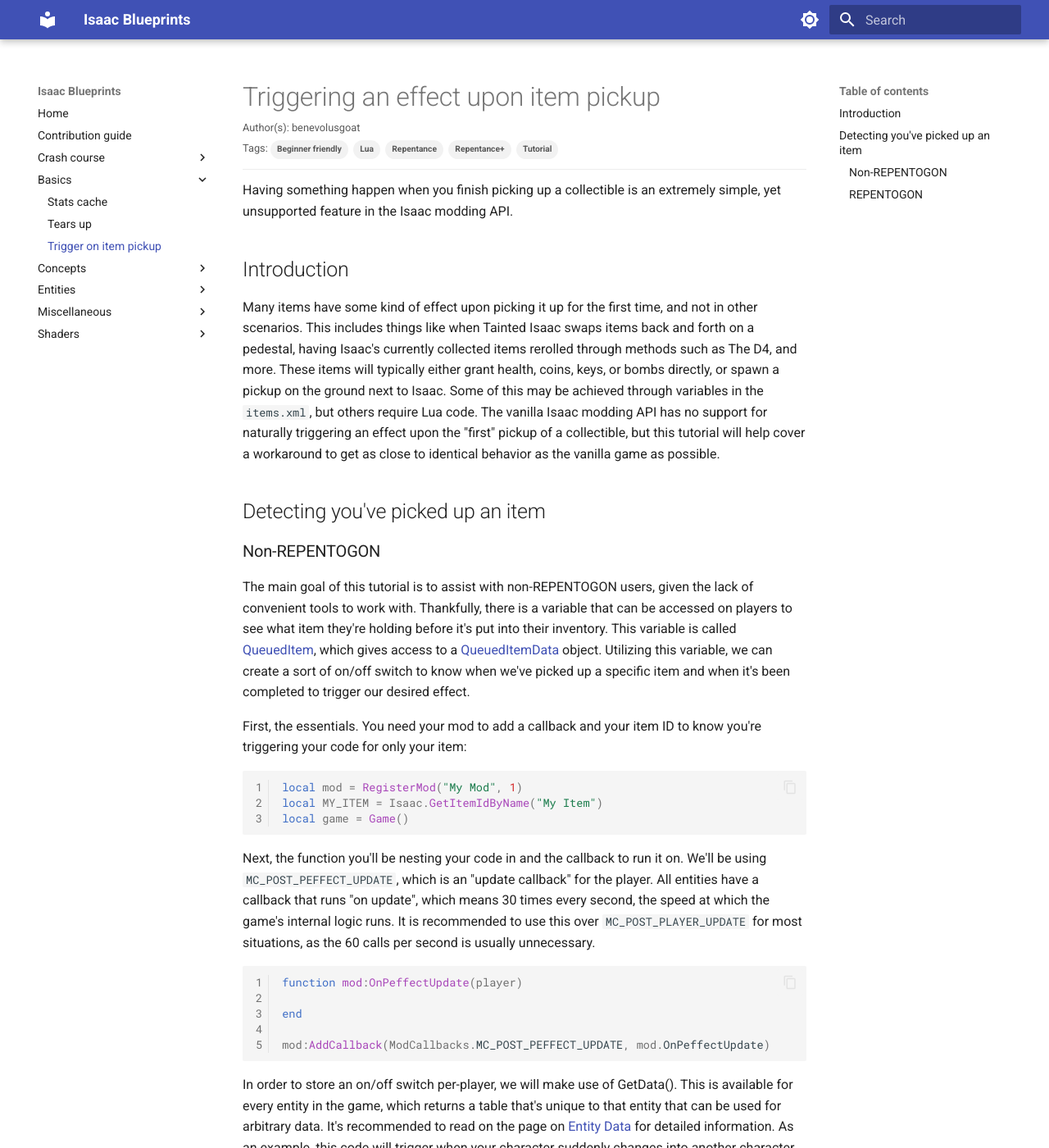
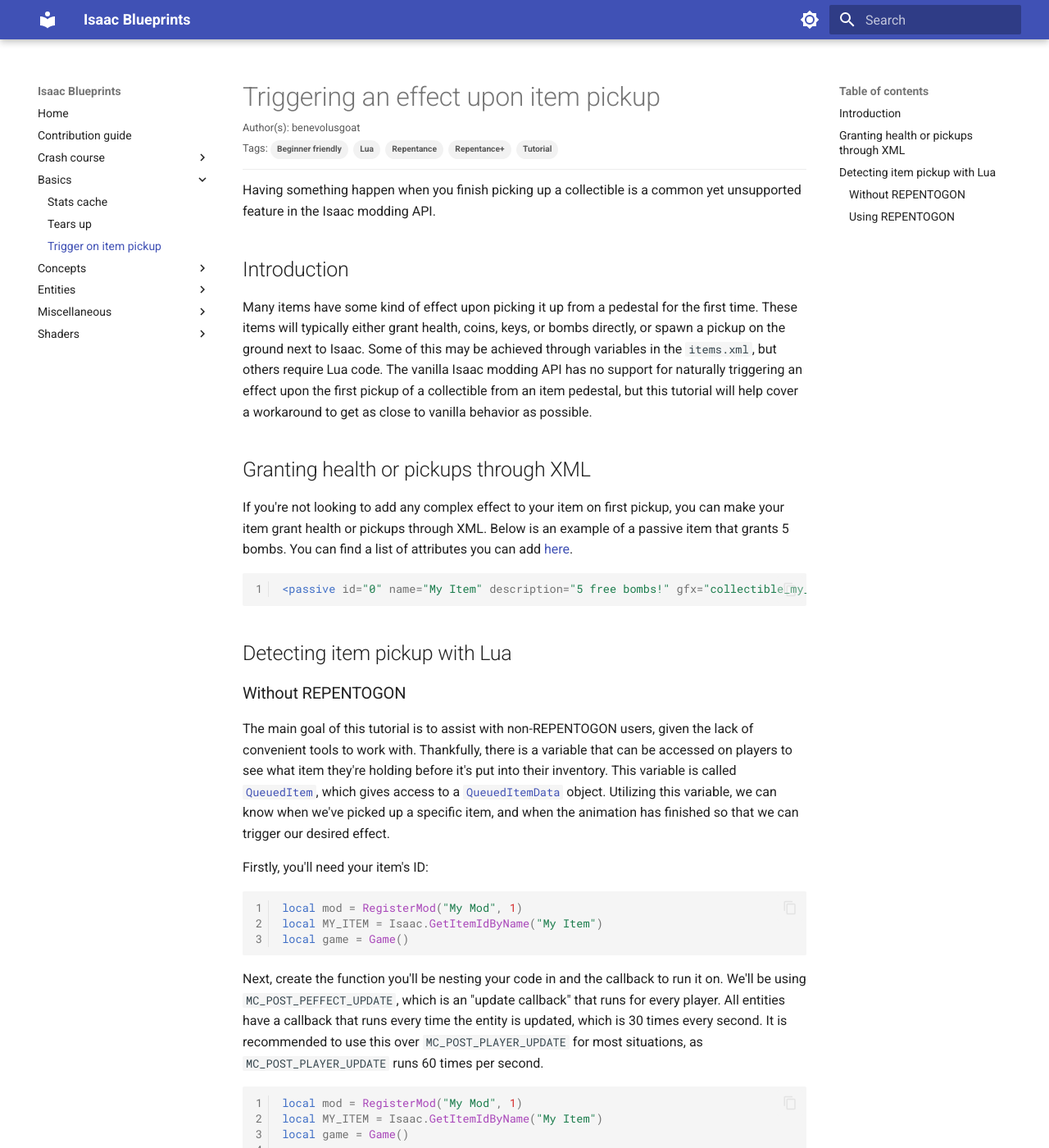
Before and after one commit to catinsurance/IsaacBlueprints, an MkDocs documentation site: the page built from docs/tutorials/basics/trigger_on_item_pickup.md, in a window 1280 px wide and 1400 px high. Shown: the whole window at 82% size. Built offline with MkDocs 1.6.1 and Material for MkDocs 9.7.7, drawn with Linux system fonts in a browser that asks for light colours; comment, search, counter and statistics services are not loaded; some of the changed text lies outside the part shown.

Commit message:
Trigger on item pickup revisions

````diff
--- a/docs/tutorials/basics/trigger_on_item_pickup.md
+++ b/docs/tutorials/basics/trigger_on_item_pickup.md
@@ -10,17 +10,24 @@
     - Lua
 ---
 
-Having something happen when you finish picking up a collectible is an extremely simple, yet unsupported feature in the Isaac modding API.
+Having something happen when you finish picking up a collectible is a common yet unsupported feature in the Isaac modding API.
 
 ## Introduction
-Many items have some kind of effect upon picking it up for the first time, and not in other scenarios. This includes things like when Tainted Isaac swaps items back and forth on a pedestal, having Isaac's currently collected items rerolled through methods such as The D4, and more. These items will typically either grant health, coins, keys, or bombs directly, or spawn a pickup on the ground next to Isaac. Some of this may be achieved through variables in the `items.xml`, but others require Lua code. The vanilla Isaac modding API has no support for naturally triggering an effect upon the "first" pickup of a collectible, but this tutorial will help cover a workaround to get as close to identical behavior as the vanilla game as possible.
+Many items have some kind of effect upon picking it up from a pedestal for the first time. These items will typically either grant health, coins, keys, or bombs directly, or spawn a pickup on the ground next to Isaac. Some of this may be achieved through variables in the `items.xml`, but others require Lua code. The vanilla Isaac modding API has no support for naturally triggering an effect upon the first pickup of a collectible from an item pedestal, but this tutorial will help cover a workaround to get as close to vanilla behavior as possible.
 
-## Detecting you've picked up an item
+## Granting health or pickups through XML
+If you're not looking to add any complex effect to your item on first pickup, you can make your item grant health or pickups through XML. Below is an example of a passive item that grants 5 bombs. You can find a list of attributes you can add [here](https://wofsauge.github.io/IsaacDocs/rep/xml/items.html).
 
-### Non-REPENTOGON
-The main goal of this tutorial is to assist with non-REPENTOGON users, given the lack of convenient tools to work with. Thankfully, there is a variable that can be accessed on players to see what item they're holding before it's put into their inventory. This variable is called [QueuedItem](https://wofsauge.github.io/IsaacDocs/rep/EntityPlayer.html#queueditem), which gives access to a [QueuedItemData](https://wofsauge.github.io/IsaacDocs/rep/QueueItemData.html) object. Utilizing this variable, we can create a sort of on/off switch to know when we've picked up a specific item and when it's been completed to trigger our desired effect.
+```xml
+<passive id="0" name="My Item" description="5 free bombs!" gfx="collectible_my_item.png" quality="0" bombs="5" />
+```
 
-First, the essentials. You need your mod to add a callback and your item ID to know you're triggering your code for only your item:
+## Detecting item pickup with Lua
+
+### Without REPENTOGON
+The main goal of this tutorial is to assist with non-REPENTOGON users, given the lack of convenient tools to work with. Thankfully, there is a variable that can be accessed on players to see what item they're holding before it's put into their inventory. This variable is called [`QueuedItem`](https://wofsauge.github.io/IsaacDocs/rep/EntityPlayer.html#queueditem), which gives access to a [`QueuedItemData`](https://wofsauge.github.io/IsaacDocs/rep/QueueItemData.html) object. Utilizing this variable, we can know when we've picked up a specific item, and when the animation has finished so that we can trigger our desired effect.
+
+Firstly, you'll need your item's ID:
 
 ```Lua
 local mod = RegisterMod("My Mod", 1)
@@ -28,47 +35,33 @@
 local game = Game()
 ```
 
-Next, the function you'll be nesting your code in and the callback to run it on. We'll be using `MC_POST_PEFFECT_UPDATE`, which is an "update callback" for the player. All entities have a callback that runs "on update", which means 30 times every second, the speed at which the game's internal logic runs. It is recommended to use this over `MC_POST_PLAYER_UPDATE` for most situations, as the 60 calls per second is usually unnecessary.
+Next, create the function you'll be nesting your code in and the callback to run it on. We'll be using `MC_POST_PEFFECT_UPDATE`, which is an "update callback" that runs for every player. All entities have a callback that runs every time the entity is updated, which is 30 times every second. It is recommended to use this over `MC_POST_PLAYER_UPDATE` for most situations, as `MC_POST_PLAYER_UPDATE` runs 60 times per second.
 
 ```Lua
+local mod = RegisterMod("My Mod", 1)
+local MY_ITEM = Isaac.GetItemIdByName("My Item")
+local game = Game()
+
 function mod:OnPeffectUpdate(player)
-
+	--We'll put our code in here
 end
 
 mod:AddCallback(ModCallbacks.MC_POST_PEFFECT_UPDATE, mod.OnPeffectUpdate)
 ```
 
-In order to store an on/off switch per-player, we will make use of GetData(). This is available for every entity in the game, which returns a table that's unique to that entity that can be used for arbitrary data. It's recommended to read on the page on [Entity Data](../concepts/entity_data.md) for detailed information. As an example, this code will trigger when your character suddenly changes into another character during a run.
+Now we'll use `QueuedItem` to read what item the player is holding above their head, and if they're holding any item at all. `QueuedItem` has three variables: `Charge`, `Item`, and `Touched`.
+
+- `Charge` is only relevant to active items. It gives you the current charge of the active item.
+- `Item` is the [ItemConfigItem](https://wofsauge.github.io/IsaacDocs/rep/ItemConfig_Item.html) object that stores every piece of information on an item you could ask for, and as such is important for identifying what item it is. `QueuedItem` will always be available, but `Item` can return `nil` if Isaac is not holding any items above his head. **Remember that this can also have information on trinkets, not just collectibles**.
+- `Touched` is the key to accomplishing the goal of this tutorial, indicating if this particular copy of the item has been picked up before or not. It will return `false` if not, and `true` otherwise.
+
+Additionally, we will make use of `GetData()`. This is a function available for every entity in the game which returns a table that's unique to that entity that can be used to store arbitrary data. It's recommended to read the article on [Entity Data](../concepts/entity_data.md) for detailed information about its many drawbacks.
 
 ```Lua
-function mod:OnPeffectUpdate(player)
-	--This will give us a table that will only ever exist for this player.
-	local data = player:GetData()
-	--Store your PlayerType here for ease of access.
-	local playerType = player:GetPlayerType()
+local mod = RegisterMod("My Mod", 1)
+local MY_ITEM = Isaac.GetItemIdByName("My Item")
+local game = Game()
 
-	--An "if not variable" check will check if it's equal to `nil`, meaning doesn't exist/hasn't been initialized yet, or `false`.
-	--This will pass if we haven't set our "on" switch yet.
-	if not data.TrackPlayerType then
-		data.TrackPlayerType = playerType
-	--This "elseif" statement will only ever run if our data DOES exist, thanks to the if check attached above it.
-	elseif data.TrackPlayerType ~= playerType then
-		--Execute code here
-		--Be sure to update so that this doesn't trigger again right away!
-		data.TrackPlayerType = playerType
-	end
-end
-
-mod:AddCallback(ModCallbacks.MC_POST_PEFFECT_UPDATE, mod.OnPeffectUpdate)
-```
-
-`QueuedItem` has three variables: `Charge`, `Item`, and `Touched`.
-
-- `Charge` is only relevant to active items. Gives you the current charge of the active item.
-- `Item` is the [ItemConfigItem](https://wofsauge.github.io/IsaacDocs/rep/ItemConfig_Item.html) object that stores every piece of information on an item you could ask for, and as such is important for identifying what item it is. `QueuedItem` will always be available, but `Item` can return `nil` if Isaac is not holding any items above his head. **Remember that this can also have information on trinkets, not just collectibles**.
-- `Touched` is the key to accomplishing the goal of this tutorial, indicating if this particular copy of the item has been picked up before or not. It will return `false` if not, `true` otherwise.
-
-```Lua
 function mod:OnPeffectUpdate(player)
 	local data = player:GetData()
 	--We store the variable here for ease of access; don't have to type it out every time you need it
@@ -76,15 +69,16 @@
 
 	--An "if variable" check will check if the variable exists (not `nil`) or is equal to `true`. This check will pass if Isaac is holding an item!
 	if heldItem
-		--Check the ID of the item matches your item's ID!
+		--Check that the ID of the item matches your item's ID!
 		and heldItem.ID == MY_ITEM
-		--Important to check that it's a collectible, not a trinket! There's :IsTrinket() if you wish to check otherwise.
+		--Important to check that it's a collectible, not a trinket! There's also :IsTrinket() if you wish to check the inverse.
 		and heldItem:IsCollectible()
 		and not heldItem.Touched
+		-- Store that this was our item so that we can run the rest of code only if it is
 		and not data.QueueMyItemPickup
 	then
 		data.QueueMyItemPickup = true
-	--Check if we're no longer holding an item and we detected earlier we were holding our item.
+	--Check that we're no longer holding an item and for if the item was our item.
 	elseif not heldItem and data.QueueMyItemPickup then
 		--Execute code here
 
@@ -96,9 +90,13 @@
 mod:AddCallback(ModCallbacks.MC_POST_PEFFECT_UPDATE, mod.OnPeffectUpdate)
 ```
 
-Finally, we can spawn something in!
+Finally, we will spawn a random heart on first-time pickup.
 
 ```Lua
+local mod = RegisterMod("My Mod", 1)
+local MY_ITEM = Isaac.GetItemIdByName("My Item")
+local game = Game()
+
 function mod:OnPeffectUpdate(player)
 	local data = player:GetData()
 	local heldItem = player.QueuedItem.Item
@@ -119,10 +117,10 @@
 			local rng = player:GetCollectibleRNG(MY_ITEM)
 			--Game():Spawn(Entity type, Entity variant, position, velocity, Entity who spawned it, Entity subtype, RNG seed)
 			--The entity's SubType here is 0 to allow the game to determine what kind of heart pickup is spawned. Handy for hearts, keys, coins, bombs, trinkets, and collectibles.
-			--rng:Next() will simultaneously advance the state of the RNG object (so it can return a different number next time its used)
-			--and return the new seed it got from having its state advanced, perfect for nestling inside this function.
-			Game():Spawn(EntityType.ENTITY_PICKUP, PickupVariant.PICKUP_HEART, pos, Vector.Zero, player, 0, rng:Next())
+			--rng:Next() will "advance" (change) the seed of the RNG object, returning that new seed
+			game:Spawn(EntityType.ENTITY_PICKUP, PickupVariant.PICKUP_HEART, pos, Vector.Zero, player, 0, rng:Next())
 		end
+
 		data.QueueMyItemPickup = nil
 	end
 end
@@ -130,10 +128,11 @@
 mod:AddCallback(ModCallbacks.MC_POST_PEFFECT_UPDATE, mod.OnPeffectUpdate)
 ```
 
-Unfortuntately, this method can only cover if Isaac has an item queued to be put into their inventory, such as collecting them from pedestals, and not from any methods that involve directly adding the item into Isaac's inventory, as the vanilla modding API does not provide any access to it. At the least, this covers the most common scenario of Isaac obtaining items.
+???+ info "Note"
+	This method will only cover if Isaac has an item queued to be put into his inventory, such as collecting them from pedestals, and not from any methods that involve directly adding the item into Isaac's inventory such as the debug console.
 
-### :modding-repentogon: REPENTOGON
-The very first callback REPENTOGON added when in development was MC_POST_ADD_COLLECTIBLE. It will trigger whenever an item is added to Isaac's inventory, with a parameter to see if it's a first-time pickup or not. This is the perfect callback for the purposes of this tutorial.
+### :modding-repentogon: Using REPENTOGON
+REPENTOGON adds a new callback named `MC_POST_ADD_COLLECTIBLE`. It will trigger whenever an item is added to Isaac's inventory through any means, with a parameter to see if it's a first-time pickup or not. This is the perfect callback for the purposes of this tutorial and simplifies our code tremendously.
 
 ```Lua
 local mod = RegisterMod("My Mod", 1)
````
Also changed, not shown: other parts of docs/tutorials/basics/trigger_on_item_pickup.md (+1 -0 lines).
